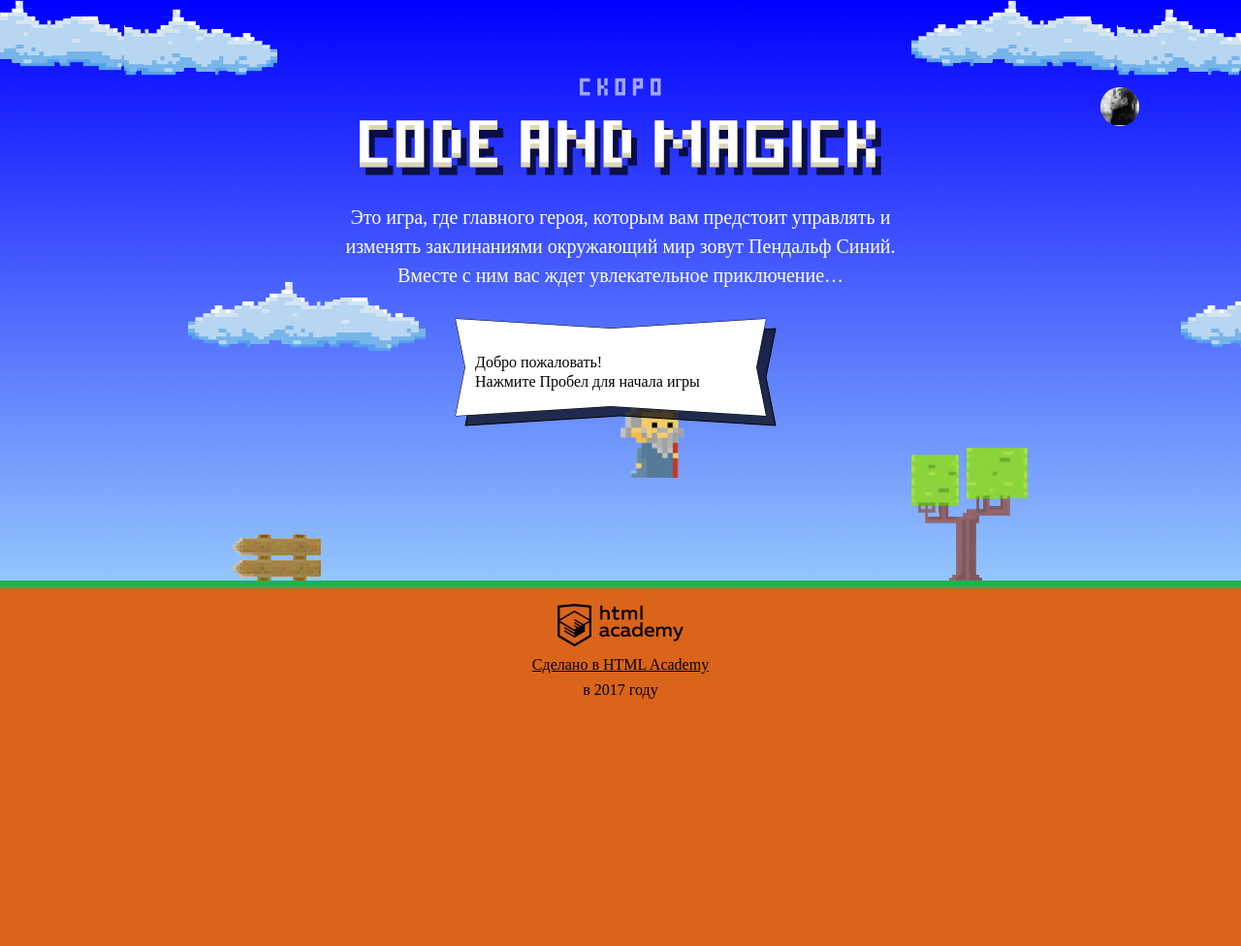
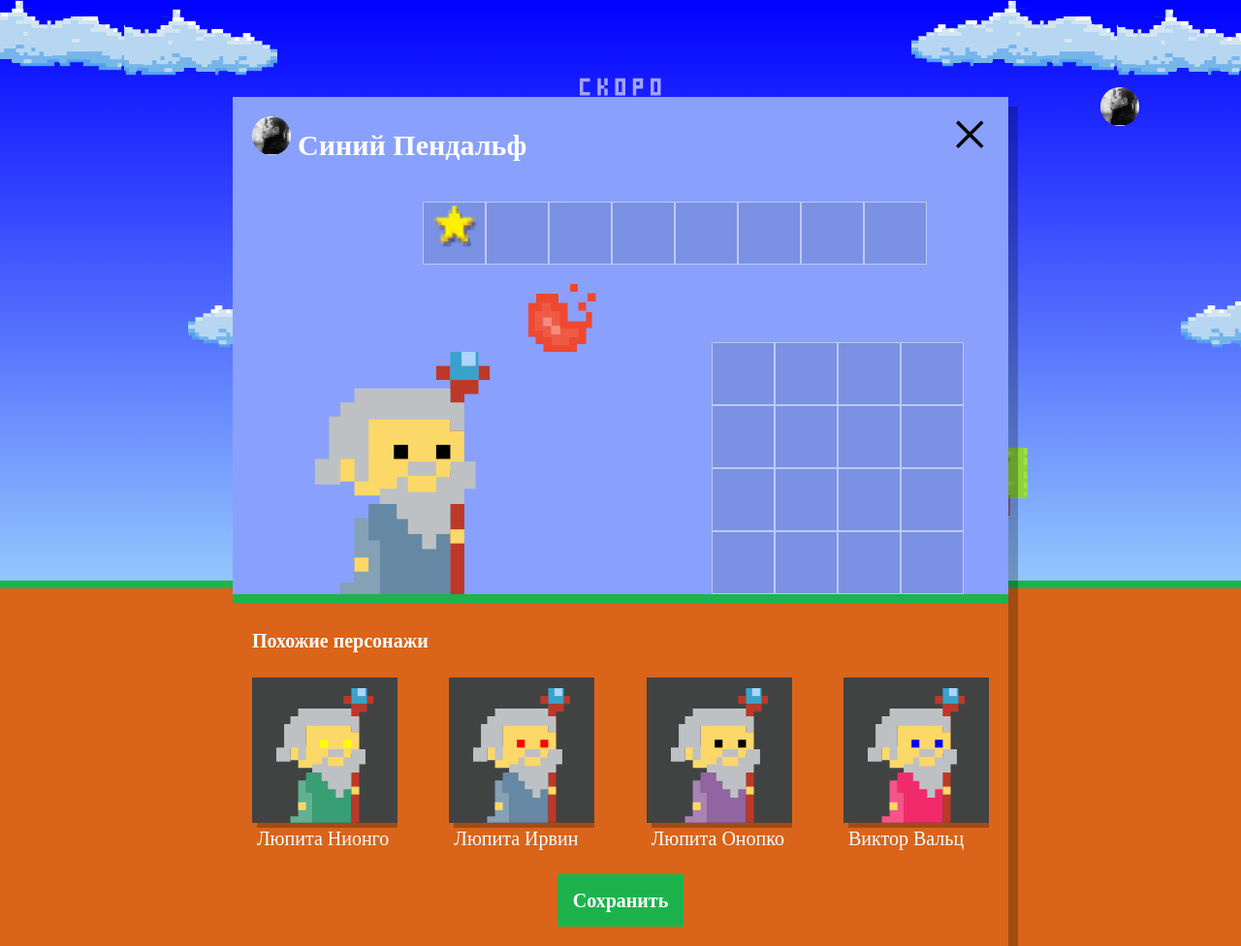
Before and after one commit to Lyuks/39788-code-and-magick, a website: page index.html in a window 1280 px wide. Shown: the whole page at 97% size. Before the commit the page ends 800 px from the top, so only its background shows below. Drawn offline with Linux system fonts and the light colour scheme; a web font is replaced by a local one.

Commit message:
запилил окно с похожими волшебниками

```diff
--- a/index.html
+++ b/index.html
@@ -162,7 +162,7 @@
     <div class="setup-similar-content">
       <svg xmlns="http://www.w3.org/2000/svg" viewBox="0 0 62 86" class="setup-similar-wizard">
         <g class="wizard">
-          <use xlink:href="#wizard-coat" class="wizard-coat"></use>
+          <use xlink:href="#wizard-coat" class="wizard-coat" fill="red"></use>
           <use xlink:href="#wizard-head" class="wizard-head"></use>
           <use xlink:href="#wizard-eyes" class="wizard-eyes"></use>
           <use xlink:href="#wizard-hands" class="wizard-hands"></use>
@@ -196,6 +196,7 @@
 </script>
 <script src="./js/stat.js"></script>
 <script src="./js/game.js"></script>
+<script src="./js/setup.js"></script>
 
 </body>
 </html>
--- /dev/null
+++ b/js/setup.js
@@ -0,0 +1,61 @@
+'use strict';
+document.querySelector('.setup').classList.remove('hidden');
+
+var similarNames = ['Иван', 'Хуан Себастьян', 'Мария', 'Кристоф', 'Виктор', 'Юлия', 'Люпита', 'Вашингтон'];
+var similarSurnames = ['да Марья', 'Верон', 'Мирабелла', 'Вальц', 'Онопко', 'Топольницкая', 'Нионго', 'Ирвин'];
+var similarCoatColors = ['rgb(101, 137, 164)', 'rgb(241, 43, 107)', 'rgb(146, 100, 161)', 'rgb(56, 159, 117)', 'rgb(215, 210, 55)', 'rgb(0, 0, 0)'];
+var similarEyesColors = ['black', 'red', 'blue', 'yellow', 'green'];
+
+var createRandomName = function () {
+  var randomName = Math.floor(Math.random() * similarNames.length);
+  var randomSurname = Math.floor(Math.random() * similarSurnames.length);
+  return similarNames[randomName] + ' ' + similarSurnames[randomSurname];
+};
+var createRandomCoatColor = function () {
+  var randomColorCoat = Math.floor(Math.random() * similarCoatColors.length);
+  return similarCoatColors[randomColorCoat];
+};
+var createRandomEyesColor = function () {
+  var randomColorEye = Math.floor(Math.random() * similarEyesColors.length);
+  return similarEyesColors[randomColorEye];
+};
+
+var similarCharacters = [
+  {
+    name: createRandomName(),
+    coatColor: createRandomCoatColor(),
+    eyesColor: createRandomEyesColor()
+  },
+  {
+    name: createRandomName(),
+    coatColor: createRandomCoatColor(),
+    eyesColor: createRandomEyesColor()
+  },
+  {
+    name: createRandomName(),
+    coatColor: createRandomCoatColor(),
+    eyesColor: createRandomEyesColor()
+  },
+  {
+    name: createRandomName(),
+    coatColor: createRandomCoatColor(),
+    eyesColor: createRandomEyesColor()
+  }
+];
+
+var similarListElement = document.querySelector('.setup-similar-list');
+var similarWizardTemplate = document.querySelector('#similar-wizard-template').content;
+
+var renderWizard = function () {
+  var wizardElement = similarWizardTemplate.cloneNode(true);
+  wizardElement.querySelector('.setup-similar-label').textContent = similarCharacters[i].name;
+  wizardElement.querySelector('.wizard-coat').style.fill = similarCharacters[i].coatColor;
+  wizardElement.querySelector('.wizard-eyes').style.fill = similarCharacters[i].eyesColor;
+  return wizardElement;
+};
+var fragment = document.createDocumentFragment();
+for (var i = 0; i < similarCharacters.length; i++) {
+  fragment.appendChild(renderWizard(similarCharacters[i]));
+}
+similarListElement.appendChild(fragment);
+document.querySelector('.setup-similar').classList.remove('hidden');
```
